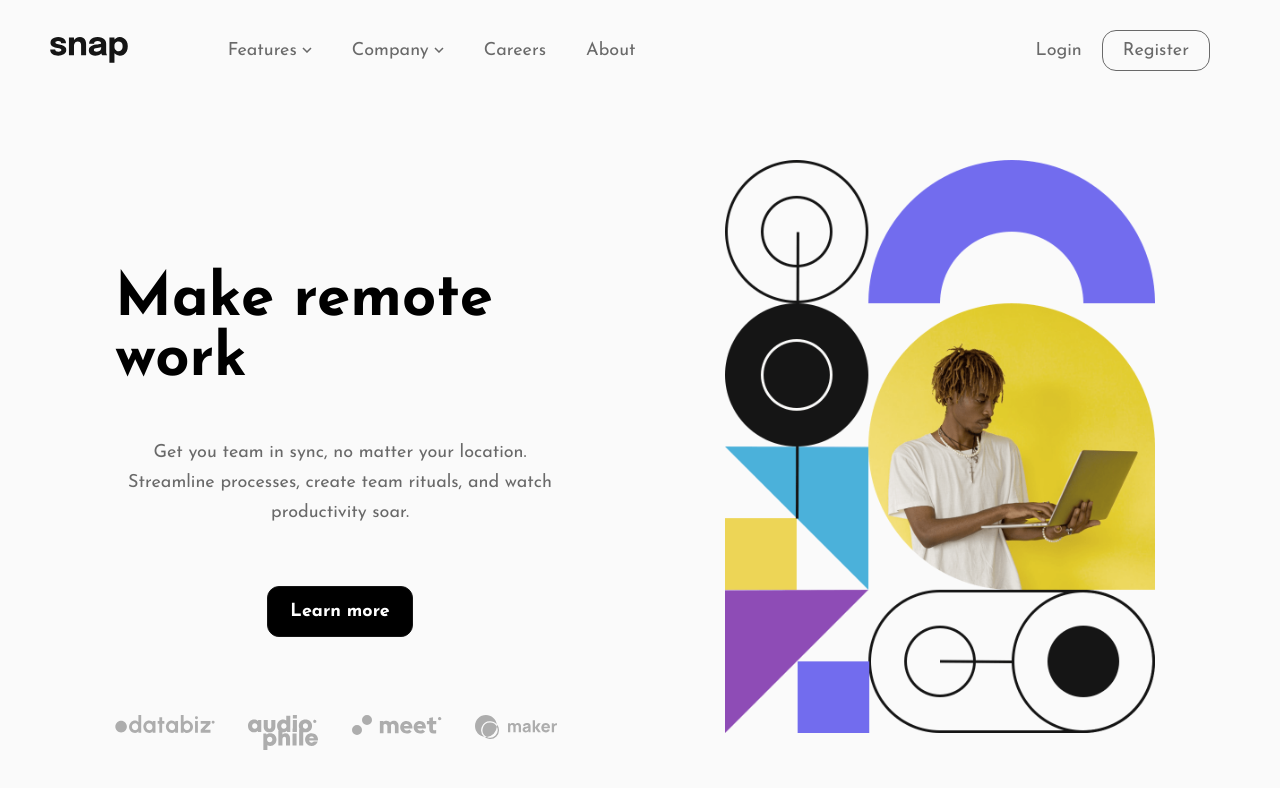
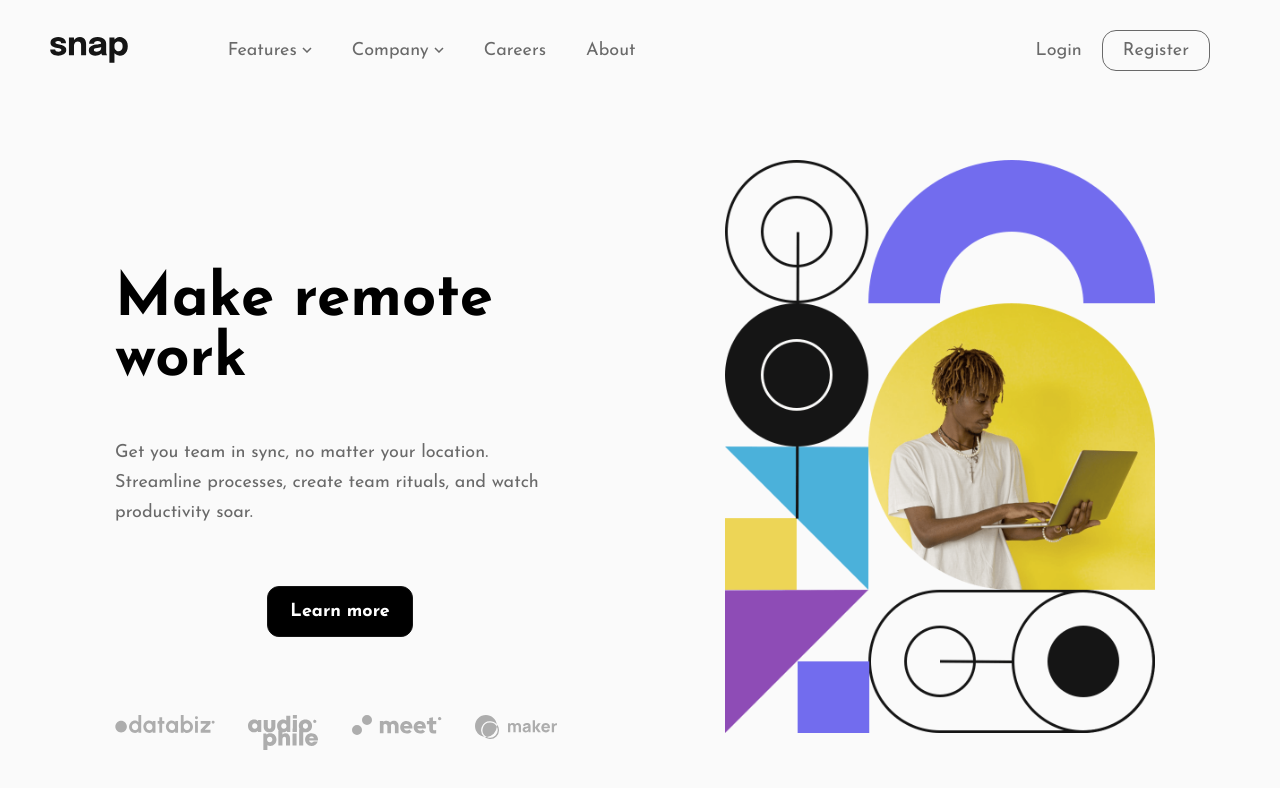
Before and after one commit to ericseparovic/intro-section-with-dropdown-navigation, a React (Vite) app: page / in a window 1280 px wide. Shown: the top 788 px of the page. Built offline with nearby package versions, Linux system fonts and the light colour scheme.

Commit message:
Fix text align

```diff
--- a/src/styles/components/_main.scss
+++ b/src/styles/components/_main.scss
@@ -100,6 +100,14 @@
 
 }
 
+@media (min-width:986px) {
+
+    .main__info-p {
+
+        text-align: left;
+    }
+}
+
 
 .main__info-a {
     background-color: black;
```
